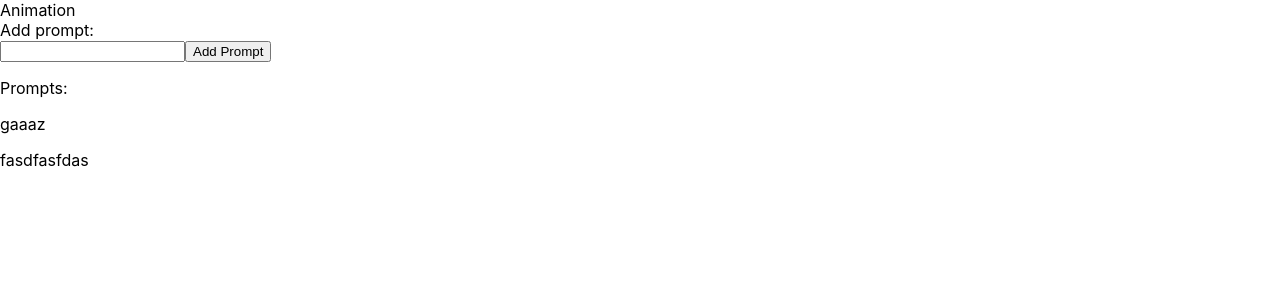
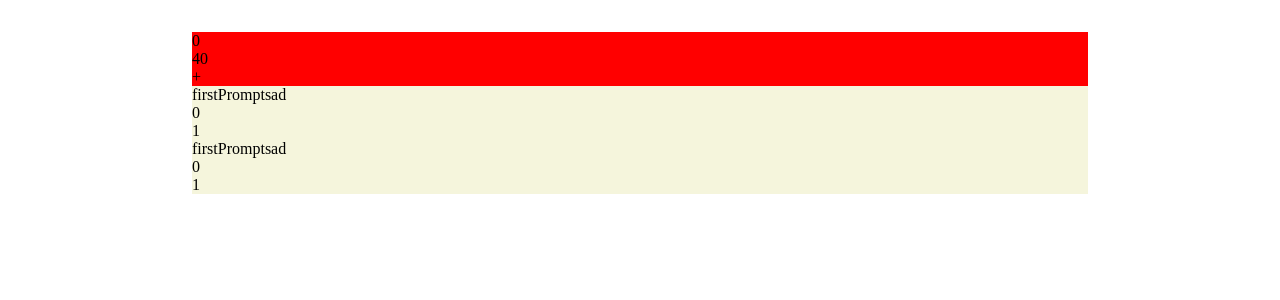
Before and after one commit to nenomancer/ai-anim-app, a React (Create React App) app: page / in a window 1280 px wide. Shown: the top 300 px of the page. Built offline with nearby package versions, Linux system fonts and the light colour scheme.

Commit message:
Searching for a good method

```diff
--- a/src/App.js
+++ b/src/App.js
@@ -1,12 +1,19 @@
-import AnimationForm from "./components/AnimationForm/AnimationForm";
-import AnimationTable from "./components/AnimationTable/AnimationTable";
-
+import react, { Fragment, useState } from "react";
+import Prompt from "./components/Prompt/Prompt";
+import Keyframes from "./components/UI/Keyframes";
+import Container from "./components/UI/Container";
+import "./components/UI/Container.css";
 
 function App() {
+  const [keyframes, setKeyframes] = useState(["0", "40"]);
+  const [prompts, setPrompts] = useState(["firstPrompt", "secondPrompt"]);
   return (
-    <div className="App">
-      <AnimationTable />
-    </div>
+    <Container>
+      <Keyframes keyframes={keyframes} />
+      {prompts.map((prompt, index) => (
+        <Prompt key={index} text={prompt} keyframes={keyframes} />
+      ))}
+    </Container>
   );
 }
 
--- a/src/components/AnimationForm/AnimationForm.jsx
+++ /dev/null
@@ -1,35 +0,0 @@
-import react, { useState, Fragment } from "react";
-
-const AnimationForm = ({ onSubmit }) => {
-  const [input, setInput] = useState("");
-
-  const onChangeHandler = (e) => {
-    setInput(e.target.value);
-  };
-  const handleSubmit = (e) => {
-    e.preventDefault();
-    onSubmit(input);
-    setInput("");
-  };
-  return (
-    <Fragment>
-      <div>Animation</div>
-      <form onSubmit={handleSubmit}>
-        <label htmlFor="prompt">Add prompt:</label>
-        <br />
-        <input
-          type="text"
-          value={input}
-          id="prompt"
-          name="prompt"
-          onChange={onChangeHandler}
-        />
-        <button>Add Prompt</button>
-      </form>
-    </Fragment>
-  );
-};
-
-export default AnimationForm;
-
-// 10:(brains and ganglia illustration by m.c. escher:1 | huge library filled with books illustration by m.c. escher: 0), 70:(brains and ganglia illustration by m.c. escher:0 | huge library filled with books illustration by m.c. escher: 1)
--- a/src/components/AnimationTable/AnimationTable.jsx
+++ /dev/null
@@ -1,27 +0,0 @@
-import react, { useState } from "react";
-import AnimationForm from "../AnimationForm/AnimationForm";
-
-const AnimationTable = (props) => {
-  const [animPrompts, setAnimPrompts] = useState(["gaaaz", "fasdfasfdas"]);
-
-  const addPrompt = (prompt) => {
-    //   if(!prompt.text || /^\s*$/.text(prompt.text)) {
-
-    const newPrompts = [...animPrompts, prompt];
-
-    setAnimPrompts(newPrompts);
-    console.log(newPrompts);
-    //   }
-  };
-  return (
-    <div>
-      <AnimationForm onSubmit={addPrompt}/>
-      <p>Prompts: </p>
-      {animPrompts.map((anim, index) => (
-        <p key={index}>{anim}</p>
-      ))}
-    </div>
-  );
-};
-
-export default AnimationTable;
--- /dev/null
+++ b/src/components/Prompt/Prompt.css
@@ -0,0 +1,23 @@
+/* .prompt-container {
+    display: flex;
+    align-items: center;
+    border-bottom: 1px solid black;
+    max-width: 500px;
+}
+
+.prompt-text {
+    padding: 1rem;
+    border-right: 1px solid black;
+}
+
+.prompt-keyframes {
+    padding: .5rem;
+    display: flex;
+    align-items: center;
+}
+
+.prompt-key {
+    width: 2rem;
+    text-align: center;
+    margin: 0 .25rem;
+} */
--- /dev/null
+++ b/src/components/Prompt/Prompt.jsx
@@ -0,0 +1,32 @@
+import react, { useState } from "react";
+import "./Prompt.css";
+
+const Prompt = ({ keyframes }) => {
+  const [promptText, setPromptText] = useState("firstPromptsad");
+  const [promptKeys, setPromptKeys] = useState([
+    {
+      frame: 10,
+      text: "0",
+    },
+    {
+      frame: 40,
+      text: "1",
+    },
+  ]);
+
+
+  return (
+    <div className="prompt-container">
+      <div className="prompt-text"> {promptText} </div>
+      <div className="prompt-keyframes">
+        {promptKeys.map((promptKey, index) => (
+          <div key={index} className="prompt-key">
+            {promptKey.text}
+          </div>
+        ))}
+      </div>
+    </div>
+  );
+};
+
+export default Prompt;
--- /dev/null
+++ b/src/components/UI/Container.css
@@ -0,0 +1,11 @@
+.container {
+  background-color: beige;
+  grid-template-columns: 1fr 2fr;
+  width: 70%;
+  margin: 2rem auto;
+}
+
+.keyframes {
+    background-color: red;
+    width: 100%;
+}
--- /dev/null
+++ b/src/components/UI/Container.jsx
@@ -0,0 +1,7 @@
+import react from "react";
+
+const Container = (props) => {
+  return <div className="container">{props.children}</div>;
+};
+
+export default Container;
--- /dev/null
+++ b/src/components/UI/Keyframes.jsx
@@ -0,0 +1,14 @@
+import react from "react";
+
+const Keyframes = ({ keyframes }) => {
+  return (
+    <div className="keyframes">
+      {keyframes.map((keyframe, index) => (
+        <div key={index}>{keyframe}</div>
+      ))}
+      <div>+</div>
+    </div>
+  );
+};
+
+export default Keyframes;
--- a/src/index.css
+++ b/src/index.css
@@ -1,10 +1,7 @@
 body {
   margin: 0;
-  font-family: -apple-system, BlinkMacSystemFont, 'Segoe UI', 'Roboto', 'Oxygen',
-    'Ubuntu', 'Cantarell', 'Fira Sans', 'Droid Sans', 'Helvetica Neue',
-    sans-serif;
-  -webkit-font-smoothing: antialiased;
-  -moz-osx-font-smoothing: grayscale;
+  padding: 0;
+  box-sizing: border-box;
 }
 
 code {
--- a/src/index.js
+++ b/src/index.js
@@ -1,11 +1,12 @@
 import React from 'react';
-import ReactDOM from 'react-dom';
+import ReactDOM from 'react-dom/client';
 import './index.css';
 import App from './App';
 
-ReactDOM.render(
-  <React.StrictMode>
-    <App />
-  </React.StrictMode>,
-  document.getElementById('root')
-);
+const container = document.getElementById('root');
+
+// Create a root.
+const root = ReactDOM.createRoot(container);
+
+// Initial render
+root.render(<App />);
```
Also changed, not shown: src/components/UI/Keyframes.css (added).
